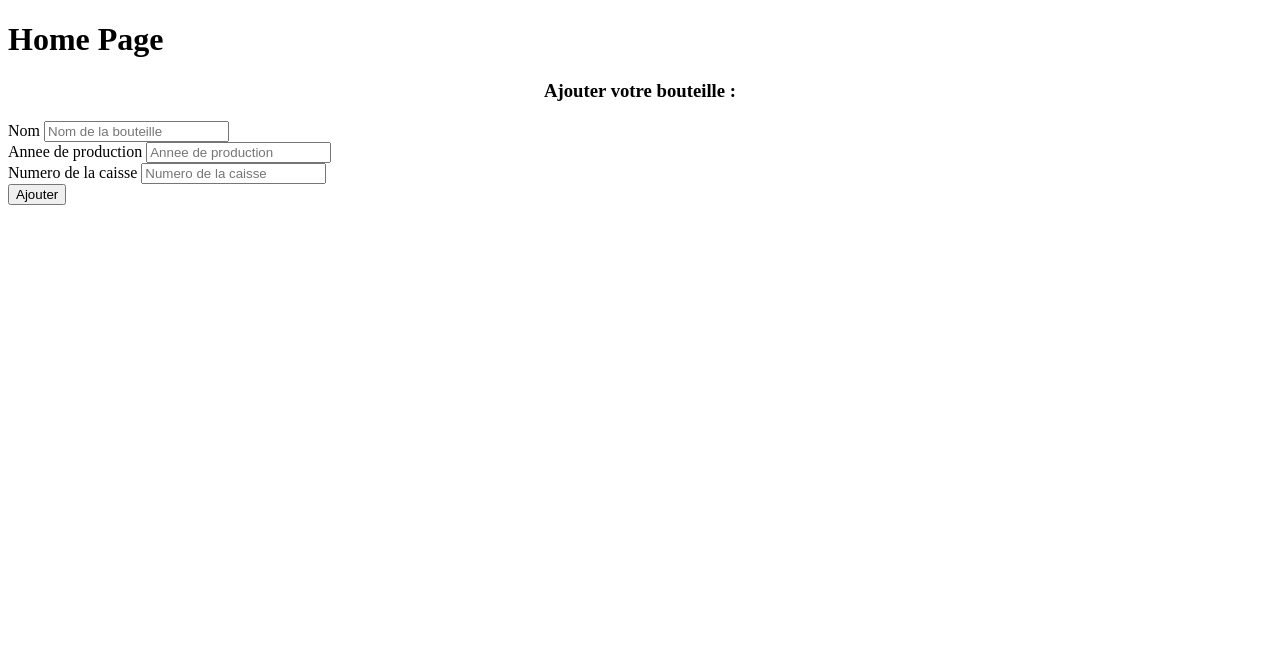
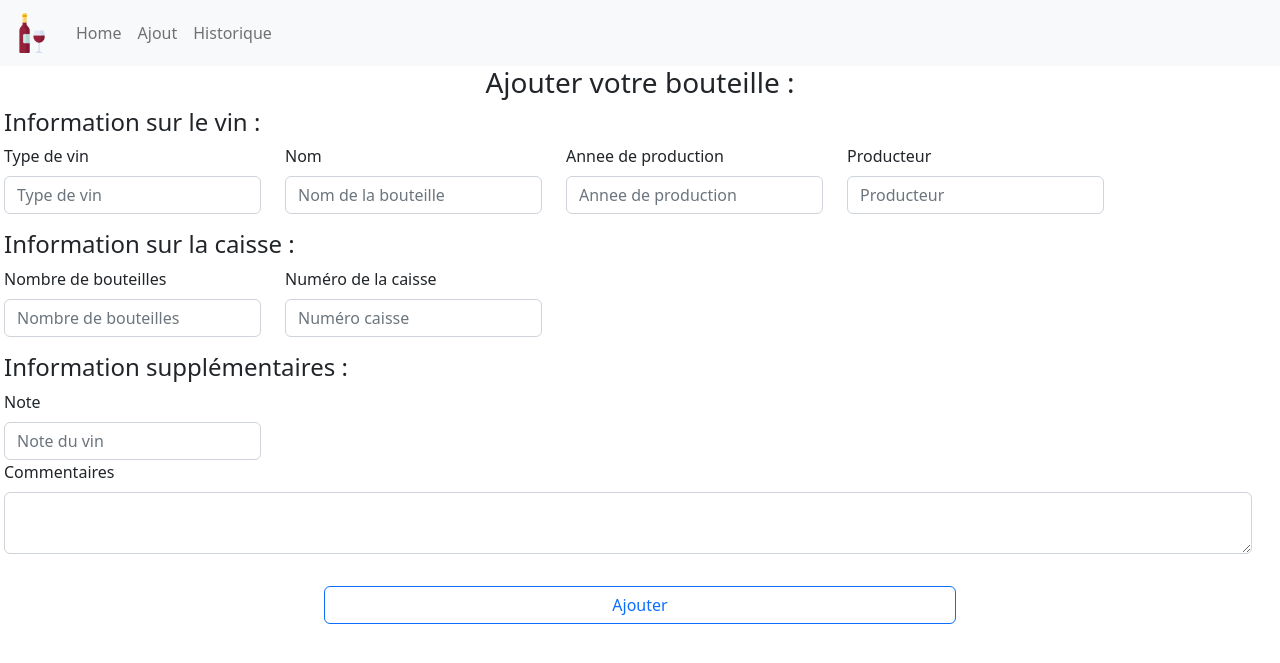
Before and after one commit to PierreGoupil13/CaveAVins, a Flask app: page /ajouter in a window 1280 px wide. Shown: the top 663 px of the page. Run offline with Flask 2, Linux system fonts and the light colour scheme.

Commit message:
Ajout du style de la page d'ajout de caisse. Ajout du style dans le template de base pour la navbar, utilisation d'un logo. Mise en place d'une partie des liens

```diff
--- a/CaveAVins/website/models.py
+++ b/CaveAVins/website/models.py
@@ -10,4 +10,5 @@ class Bouteilles(db.Model):
     commentaire_vin = db.Column(db.String(1000))
     note_vin = db.Column(db.Integer)
     type_vin = db.Column(db.String(20))
+    producteur_vin = db.Column(db.String(50))
     date = db.Column(db.DateTime(timezone=True), default = func.now())
--- a/CaveAVins/website/templates/ajouter.html
+++ b/CaveAVins/website/templates/ajouter.html
@@ -1,37 +1,104 @@
-{% extends "base.html" %} {% block content %}
-<form method="post">
+{% extends "base.html" %}
+{% block content %}
+<form method="post" class="row g-3">
   <h3 align="center">Ajouter votre bouteille :</h3>
-  <div>
-    <label for="nameBout">Nom</label>
+
+  <div class="row mb-3 align-items-center">
+    <h4> Information sur le vin :</h2>
+    <div class="col-auto">
+      <label for="type" class="form-label">Type de vin</label>
       <input
         type="text"
-      class=""
+        class="form-control"
+        id="type"
+        name="type"
+        placeholder="Type de vin"
+      />
+    </div>
+    <div class="col-auto">
+      <label for="nameBout" class="form-label">Nom</label>
+      <input
+        type="text"
+        class="form-control"
         id="nameBout"
         name="nameBout"
         placeholder="Nom de la bouteille"
       />
     </div>
-  <div>
-    <label for="annee">Annee de production</label>
+    <div class="col-auto">
+      <label for="annee" class="form-label">Annee de production</label>
       <input
         type="text"
-      class=""
+        class="form-control"
         id="annee"
         name="annee"
         placeholder="Annee de production"
       />
     </div>
-  <div>
-    <label for="numCais">Numero de la caisse</label>
+    <div class="col-auto">
+      <label for="producteur" class="form-label">Producteur</label>
       <input
         type="text"
-      class=""
-      id="numCais"
-      name="numCais"
-      placeholder="Numero de la caisse"
+        class="form-control"
+        id="producteur"
+        name="producteur"
+        placeholder="Producteur"
       />
     </div>
+  </div>
 
-  <button type="submit">Ajouter</button>
+  <div class="row mb-3 align-items-center">
+    <h4> Information sur la caisse :</h2>
+    <div class="col-auto">
+      <label for="nombTeil" class="form-label">Nombre de bouteilles</label>
+      <input
+        type="number"
+        class="form-control"
+        id="nombTeil"
+        name="nombTeil"
+        placeholder="Nombre de bouteilles"
+      />
+    </div>
+    <div class="col-auto">
+      <label for="numCaisse" class="form-label">Numéro de la caisse</label>
+      <input
+        type="text"
+        class="form-control"
+        id="numCaisse"
+        name="numCaisse"
+        placeholder="Numéro caisse"
+      />
+    </div>
+  </div>
+
+  <div class="row mb-3 align-items-center">
+    <h4> Information supplémentaires :</h2>
+    <div class="col-auto">
+      <label for="note" class="form-label">Note</label>
+      <input
+        type="number"
+        class="form-control"
+        id="note"
+        name="note"
+        placeholder="Note du vin"
+      />
+    </div>
+    <div class="col-12">
+      <label for="numCaisse" class="form-label">Commentaires</label>
+      <textarea
+        class="form-control"
+        id="numCaisse"
+        name="numCaisse"
+        placeholder="Commentaires sur le vin"
+      >
+      </textarea>
+    </div>
+  </div>
+
+
+  <div class="d-grid gap-2 col-6 mx-auto">
+    <button type="submit" class="btn btn-outline-primary col-auto">Ajouter</button>
+  </div>
+
 </form>
 {% endblock %}
--- a/CaveAVins/website/templates/base.html
+++ b/CaveAVins/website/templates/base.html
@@ -3,10 +3,35 @@
   <head>
     <meta charset="utf-8" />
     <meta name="viewport" content="width=device-width, initial-scale=1" />
+
+    <link href="https://cdn.jsdelivr.net/npm/bootstrap@5.2.3/dist/css/bootstrap.min.css" rel="stylesheet" integrity="sha384-rbsA2VBKQhggwzxH7pPCaAqO46MgnOM80zW1RWuH61DGLwZJEdK2Kadq2F9CUG65" crossorigin="anonymous">
+<script src="https://cdn.jsdelivr.net/npm/bootstrap@5.2.3/dist/js/bootstrap.bundle.min.js" integrity="sha384-kenU1KFdBIe4zVF0s0G1M5b4hcpxyD9F7jL+jjXkk+Q2h455rYXK/7HAuoJl+0I4" crossorigin="anonymous"></script>
   </head>
 
   <body>
-    <h1>Home Page</h1>
+    <nav class="navbar navbar-expand-lg bg-light">
+      <div class="container-fluid">
+        <a class="navbar-brand" href="/">
+          <img src="../static/bouteille-de-vin.png" width="40" height="40" ></img>
+        </a>
+        <button class="navbar-toggler" type="button" data-bs-toggle="collapse" data-bs-target="#navbarNav" aria-controls="navbarNav" aria-expanded="false" aria-label="Toggle navigation">
+          <span class="navbar-toggler-icon"></span>
+        </button>
+        <div class="collapse navbar-collapse" id="navbarNav">
+          <ul class="navbar-nav">
+            <li class="nav-item">
+              <a class="nav-link" aria-current="page" href="/">Home</a>
+            </li>
+            <li class="nav-item">
+              <a class="nav-link" href="/ajouter">Ajout</a>
+            </li>
+            <li class="nav-item">
+              <a class="nav-link" href="#">Historique</a>
+            </li>
+          </ul>
+        </div>
+      </div>
+    </nav>
     {% block content %} {% endblock %}
   </body>
 </html>
--- a/CaveAVins/website/templates/home.html
+++ b/CaveAVins/website/templates/home.html
@@ -1,4 +1,4 @@
 {% extends "base.html" %} {% block content %}
 <a href="/ajouter"> Ajouter </a>
-<span>Vin est : {{vin.nom_vin}}</span>
+<span>Vin est : </span>
 {% endblock %}
--- a/CaveAVins/website/views.py
+++ b/CaveAVins/website/views.py
@@ -8,7 +8,6 @@ views = Blueprint('views', __name__)
 @views.route('/', methods=['POST', 'GET'])
 def home():
     vin = Bouteilles.query.filter_by(id = 1).first()
-    print(vin.nom_vin)
     return render_template("home.html", vin=vin)
 
 @views.route('/ajouter', methods=['POST', 'GET'])
```
Also changed, not shown: CaveAVins/instance/vinas.db, CaveAVins/website/static/bouteille-de-vin.png (added). Lines whose indentation alone changed are shown as unchanged.
